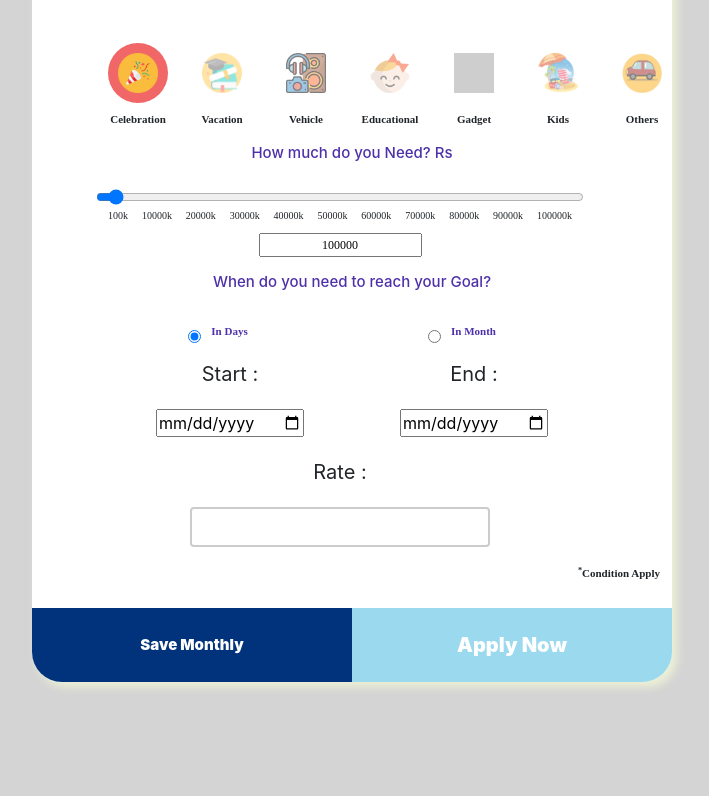
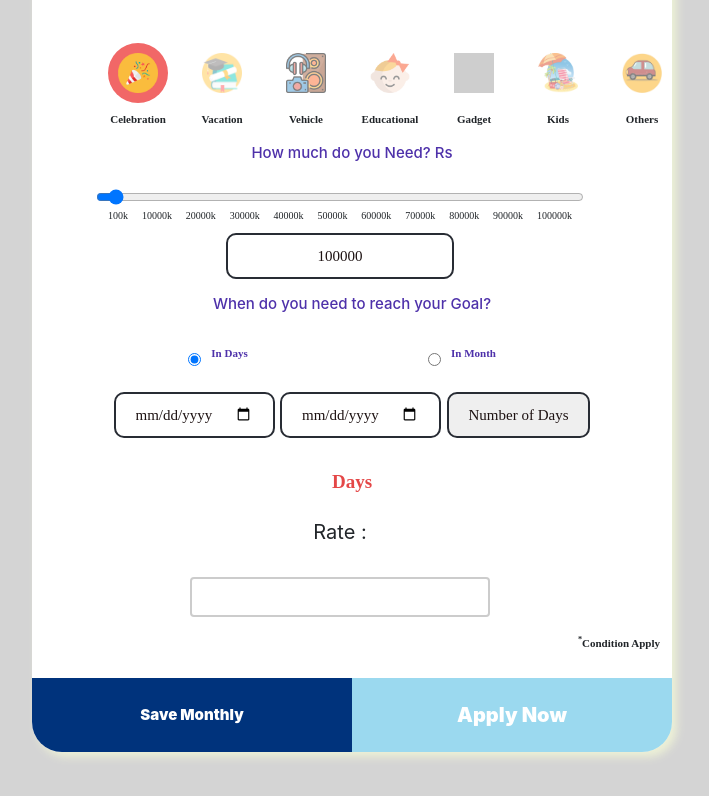
Before and after one commit to Janithchathusha22/Bnewcal, a React (Create React App) app: page / in a window 1280 px wide. Shown: the part 739-1535 px from the top of the page, without its empty margins (288-997 px from the left). Built offline with nearby package versions, Linux system fonts and the light colour scheme; grey boxes are pictures that could not be loaded.

Commit message:
DateRange v2

```diff
--- a/public/index.html
+++ b/public/index.html
@@ -60,7 +60,15 @@
     }
   </script> -->
   <script>
-
+    function calculateDays() {
+      var d1 = document.getElementById("d1").value;
+      var d2 = document.getElementById("d2").value;
+      const dateOne = new Date(d1);
+      const dateTwo = new Date(d2);
+      const time = Math.abs(dateTwo - dateOne);
+      const days = Math.ceil(time / (1000 * 60 * 60 * 24));
+      document.getElementById("output").innerHTML = days;
+    }
   </script>
 </body>
 
--- a/src/AddNumber.js
+++ b/src/AddNumber.js
@@ -28,7 +28,7 @@ import {
 
 
 function AddNumbers() {
-  const [start, startRef] = useState();
+  const [days, setDays] = useState(0);
   const [end, endRef] = useState();
   const [fv, setFv] = useState(100000);
   const [rate, setRate] = useState("");
@@ -120,7 +120,15 @@ function AddNumbers() {
     console.log(start);
     console.log(end);
   }
-
+  function calculateDays() {
+    var d1 = document.getElementById("d1").value;
+    var d2 = document.getElementById("d2").value;
+    const dateOne = new Date(d1);
+    const dateTwo = new Date(d2);
+    const time = Math.abs(dateTwo - dateOne);
+    const days = Math.ceil(time / (1000 * 60 * 60 * 24));
+    document.getElementById("output").innerHTML = days;
+  }
   useEffect(() => {
     return () => {
       setvisibility("visible");
@@ -132,6 +140,7 @@ function AddNumbers() {
       setmonthpick("inline");
       // setdatepick('none');
       // setmonthpick("inline")
+      setDays(0);
     };
   }, []);
 
@@ -269,7 +278,7 @@ function AddNumbers() {
                 id=""
                 value={fv}
                 onChange={handleFVChange}
-                className="inputfeild_range"
+                className="inputfeild_range datepickerinput"
               />
             </p>
           </div>
@@ -302,37 +311,25 @@ function AddNumbers() {
             </div>
           </div>
 
-          <div className="" id="rowcolm"
+          <div className="" id="row"
             style={{
               display: datepick
             }}>
 
 
-            <div className="col" >
-              <label htmlFor="">Start :</label>
-              <input type="date" value={start} />
+            <div className="col" id="dateRange">
+              <input type="date" id="d1" className="datepickerinput" />
+              <input type="date" id="d2" className="datepickerinput" />
+              <button onClick={calculateDays} className="datepickerinput">Number of Days</button>
+            </div>
+            <div className="col" id="dateRanges">
 
-            </div>
-            <div className="col">
-              <label htmlFor="">End :</label>
-              <input type="date" value={end} />
+
+              <p className="days"><sapn id="output"></sapn> Days</p>
             </div>
 
           </div>
-          <div className="" id="rowcolm"
-            style={{
-              display: datepick
-            }}>
 
-
-            <div className="col" >
-              {/* <button onClick={() => { claculateDate }}> Calculate</button> */}
-            </div>
-            <div className="col">
-
-            </div>
-
-          </div>
 
           <div className="row" style={{
             display: monthpick
@@ -367,7 +364,7 @@ function AddNumbers() {
               <option value="100" label="60"></option>
             </datalist>
             <p id="valueDisplay">
-              <input type="text" name="" id="" value={time} className="inputfeild_range" />
+              <input type="text" name="" id="" value={time} className="inputfeild_range datepickerinput" />
             </p>
             <h5>What interest type do you prefer to apply?</h5>
             <div className="row">
@@ -442,7 +439,7 @@ function AddNumbers() {
                 type="number"
                 min={0}
                 max={100}
-
+                className="datepickerinput"
               /></div>
 
 
--- a/src/App.css
+++ b/src/App.css
@@ -457,6 +457,19 @@ body {
 }
 
 /* end */
+#dateRange {
+  display: flex;
+  flex-direction: row;
+  align-items: center;
+  justify-content: space-evenly;
+}
+
+#dateRanges {
+  display: flex;
+  flex-direction: column;
+  align-items: center;
+  justify-content: center;
+}
 
 #rowview {
   display: flex;
@@ -642,6 +655,26 @@ body {
   font-weight: 800;
   font-family: poppins;
   font-size: 11px;
+}
+
+.datepickerinput {
+
+  font-weight: 400;
+  font-family: poppins;
+  font-size: 15px;
+  color: #1d1212;
+  border-radius: 10px;
+  padding: 10px 20px;
+  border: 2px solid #282c34;
+  margin-top: 10px;
+}
+
+.days {
+  font-weight: bold;
+  font-weight: 800;
+  font-family: poppins;
+  font-size: 19px;
+  color: #e44747;
 }
 
 /* .row #cat1,
```
